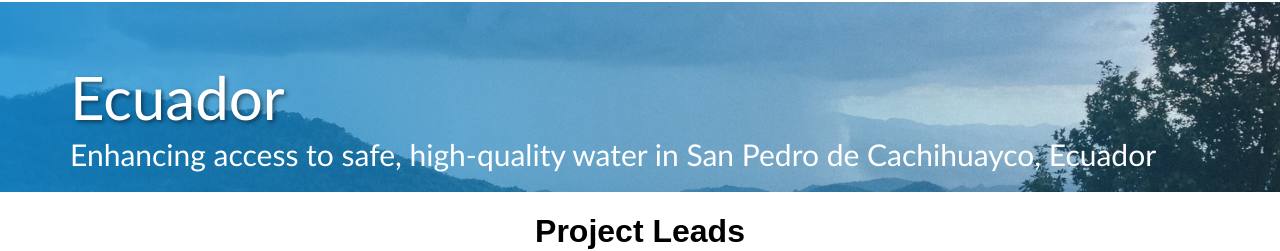
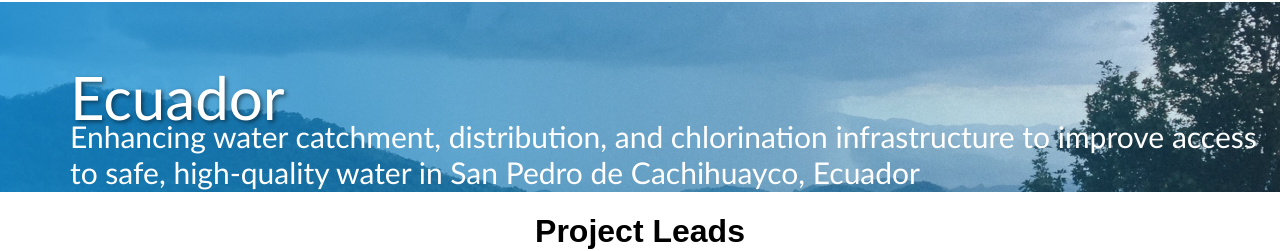
Before and after one commit to ewbucla/ewb_website, a React (Create React App) app: page /projects/ecuador in a window 1280 px wide. Shown: the part 98-349 px from the top of the page. Built offline with nearby package versions, Linux system fonts and the light colour scheme.

Commit message:
[IN PROG] Revised ecuadorTitle2

```diff
--- a/src/Pages/Ecuador.js
+++ b/src/Pages/Ecuador.js
@@ -12,7 +12,7 @@ function Ecuador() {
         <div className="ecuadorTitleSection">
           <div className="ecuadorOverlay"></div>
           <div className="ecuadorTitle">Ecuador</div>
-          <div className="ecuadorTitle2">Enhancing access to safe, high-quality water in San Pedro de Cachihuayco, Ecuador</div>
+          <div className="ecuadorTitle2">Enhancing water catchment, distribution, and chlorination infrastructure to improve access to safe, high-quality water in San Pedro de Cachihuayco, Ecuador</div>
         </div>
         <h1 className="sectionTitles">Project Leads</h1>
         <div className="BoardList">
```
